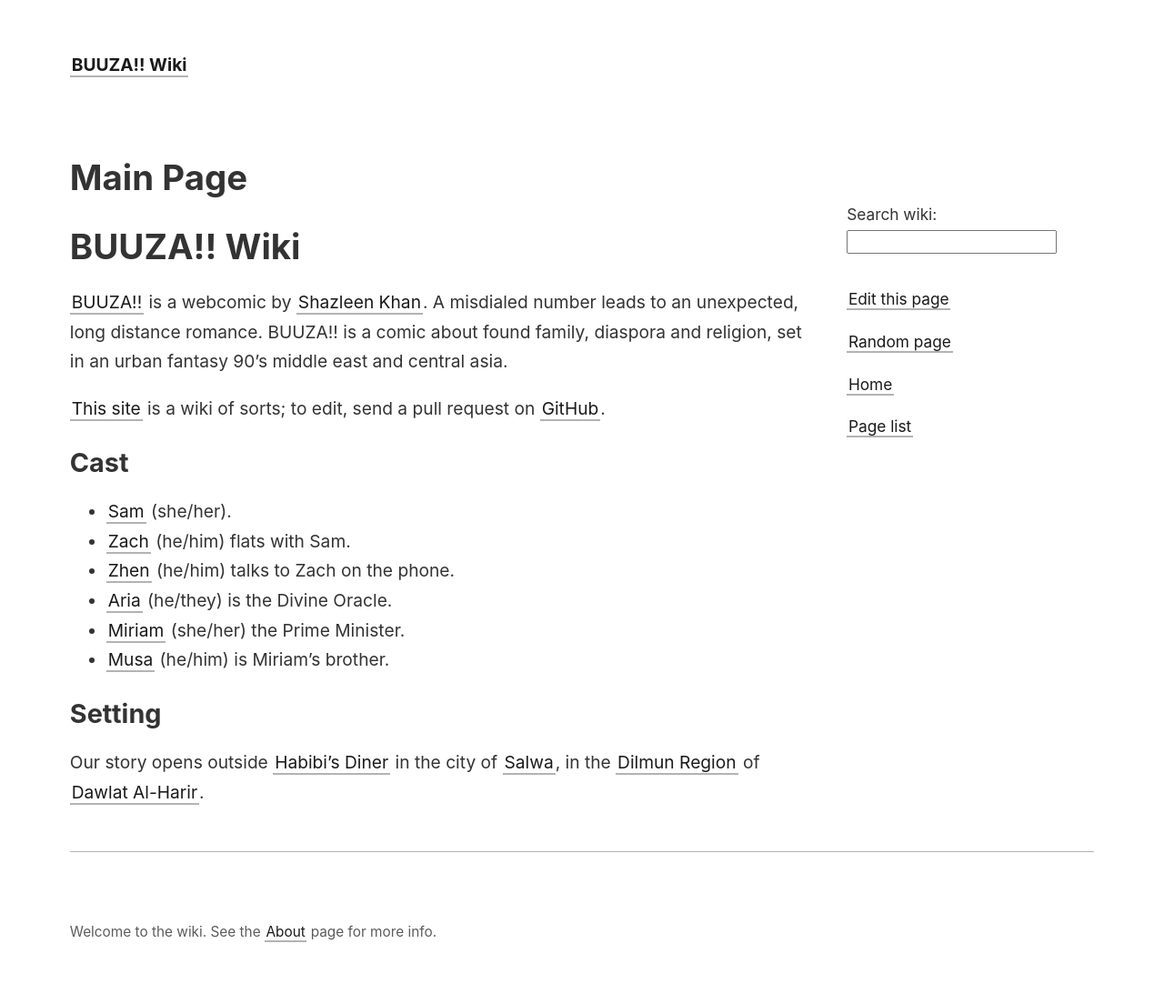
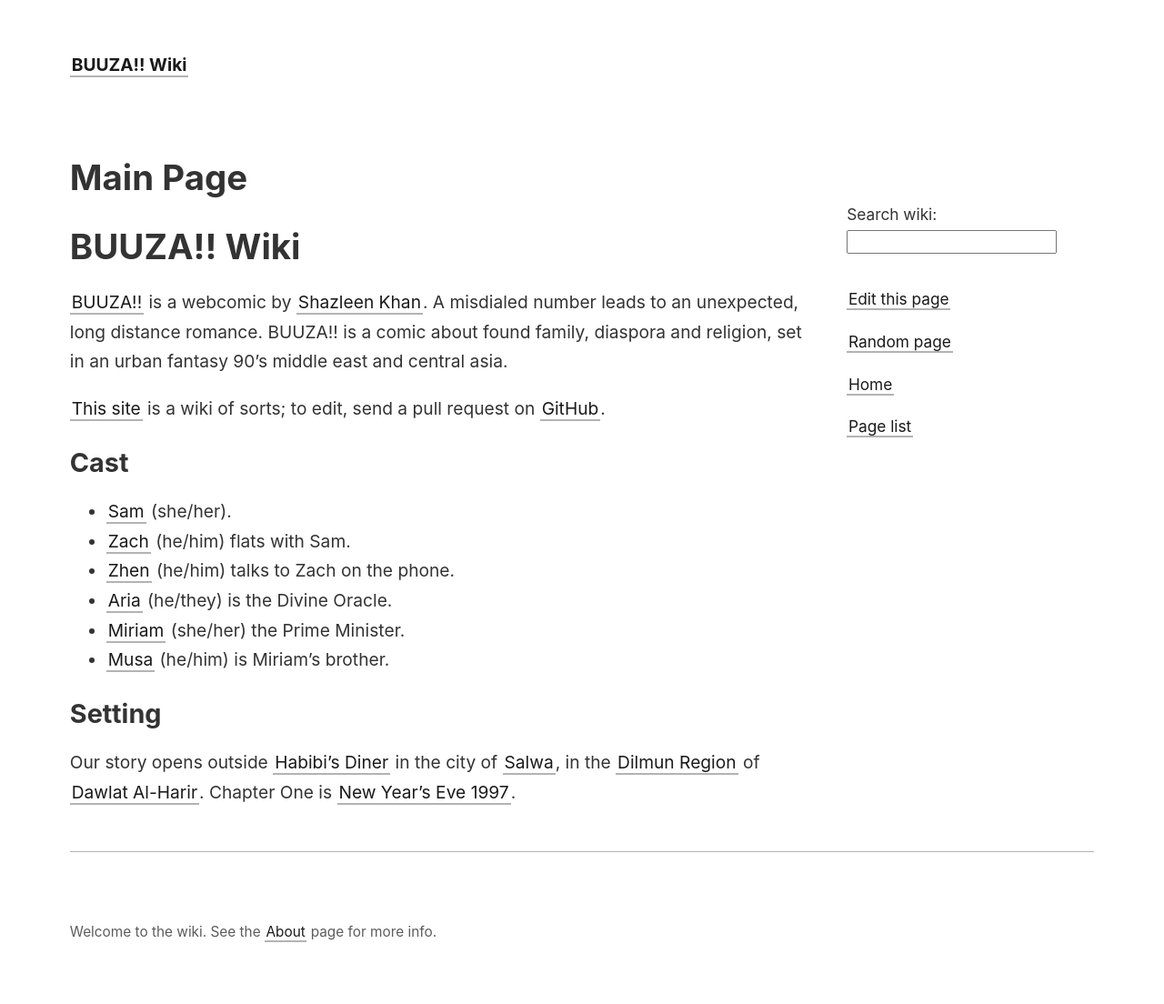
Before and after one commit to IFcoltransG/buuza-wiki, a Jekyll site: the page built from _wiki/index.md, in a window 1280 px wide. Shown: the whole page at 91% size. Built offline with Jekyll 4.4.1, drawn with Linux system fonts in a browser that asks for light colours.

Commit message:
Add link to first chapter on Main Page

```diff
--- a/_wiki/index.md
+++ b/_wiki/index.md
@@ -20,4 +20,4 @@ no-backlinks: true
 - [Musa](/_wiki/musa.md) (he/him) is Miriam's brother.
 
 ## Setting
-Our story opens outside [Habibi's Diner](/_wiki/habibis.md) in the city of [Salwa](/_wiki/salwa.md), in the [Dilmun Region](/_wiki/dilmun.md) of [Dawlat Al-Harir](/_wiki/dawlat-al-harir.md).
+Our story opens outside [Habibi's Diner](/_wiki/habibis.md) in the city of [Salwa](/_wiki/salwa.md), in the [Dilmun Region](/_wiki/dilmun.md) of [Dawlat Al-Harir](/_wiki/dawlat-al-harir.md). Chapter One is [New Year's Eve 1997](/_wiki/new-years-eve-1997.md).
```
